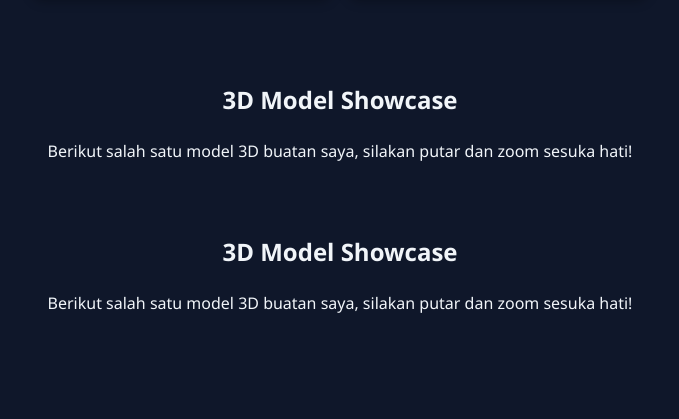
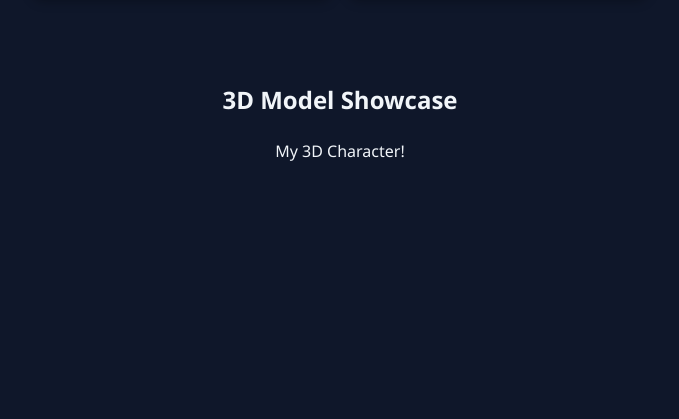
Before and after one commit to Fadhil-Humam/Fadhil3D, a plain HTML site: page index.html in a window 1280 px wide. Shown: the part 2024-2443 px from the top of the page, without its empty margins (300-979 px from the left). After the commit the page ends 2288 px from the top, so only its background shows below. Drawn offline with nearby package versions, Linux system fonts and the light colour scheme.

Commit message:
Update index.html

```diff
--- a/index.html
+++ b/index.html
@@ -254,12 +254,7 @@
 <!-- 3D Model Viewer Section -->
 <section class="model-section">
   <h2>3D Model Showcase</h2>
-  <p>Berikut salah satu model 3D buatan saya, silakan putar dan zoom sesuka hati!</p>
-
-<!-- 3D Model Viewer Section -->
-<section class="model-section">
-  <h2>3D Model Showcase</h2>
-  <p>Berikut salah satu model 3D buatan saya, silakan putar dan zoom sesuka hati!</p>
+  <p>My 3D Character!</p>
 
   <model-viewer
     src="buto.glb"
```
